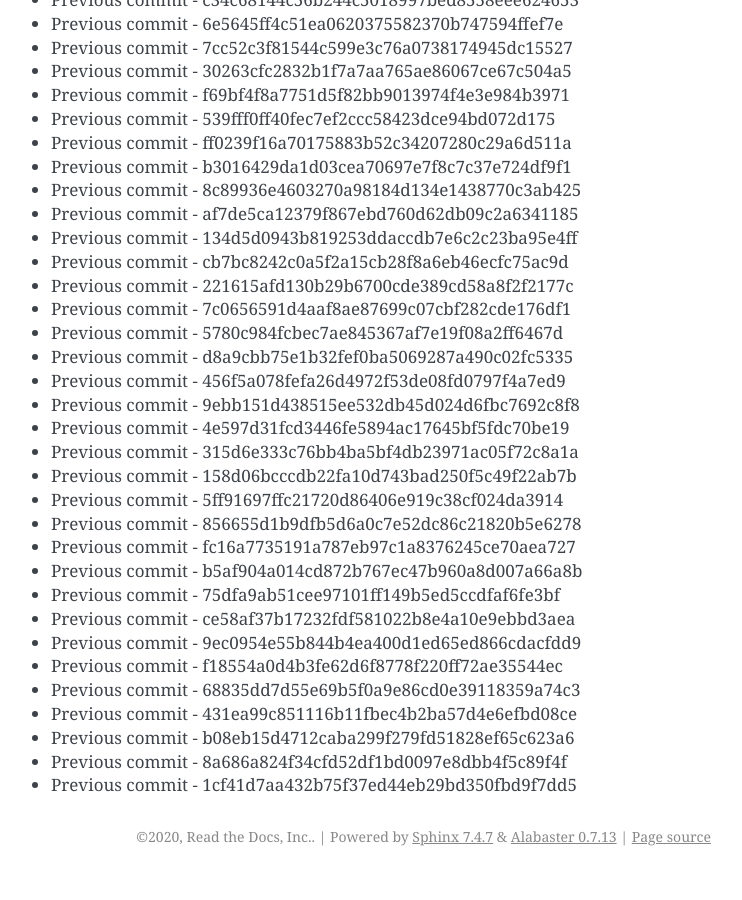
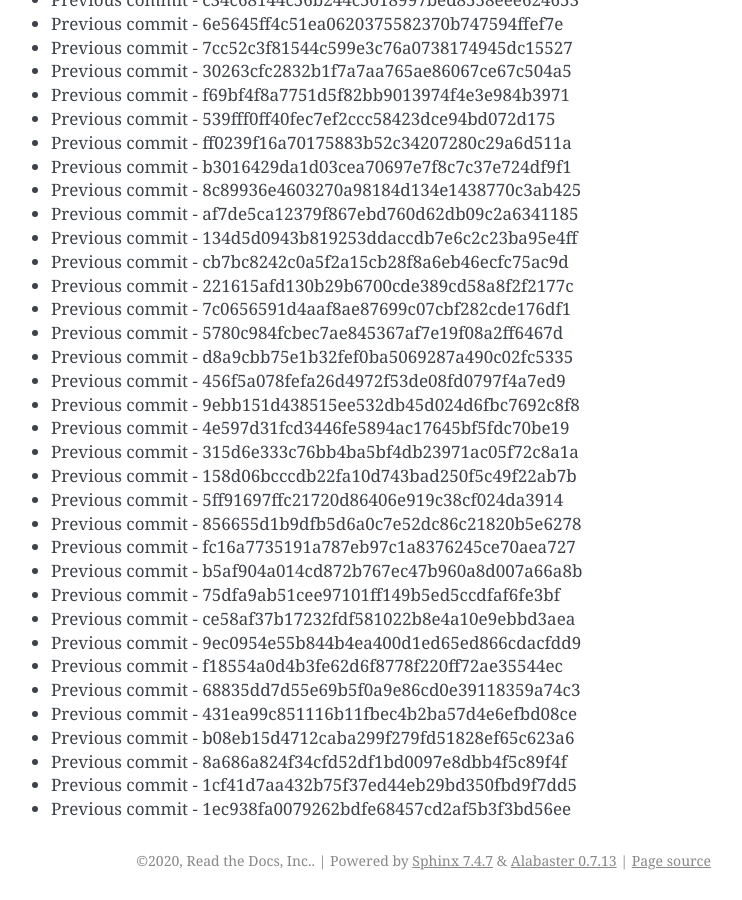
Before and after one commit to readthedocs/rtd-git-stresstest, a Sphinx documentation site: the page built from docs/updates.rst, in a window 1280 px wide and 900 px high, scrolled down 30592 px. Shown: the whole window, without its empty margins (399-1141 px from the left). Built offline with Sphinx 7.4.7, drawn with Linux system fonts in a browser that asks for light colours; before the commit the page ends 31468 px from its top, so only the background shows below that.

Commit message:
Generating commit from previous: 1ec938fa0079262bdfe68457cd2af5b3f3bd56ee

```diff
--- a/docs/updates.rst
+++ b/docs/updates.rst
@@ -1317,3 +1317,4 @@ It can be tested for any performance characteristics.
 * Previous commit - b08eb15d4712caba299f279fd51828ef65c623a6
 * Previous commit - 8a686a824f34cfd52df1bd0097e8dbb4f5c89f4f
 * Previous commit - 1cf41d7aa432b75f37ed44eb29bd350fbd9f7dd5
+* Previous commit - 1ec938fa0079262bdfe68457cd2af5b3f3bd56ee
```
